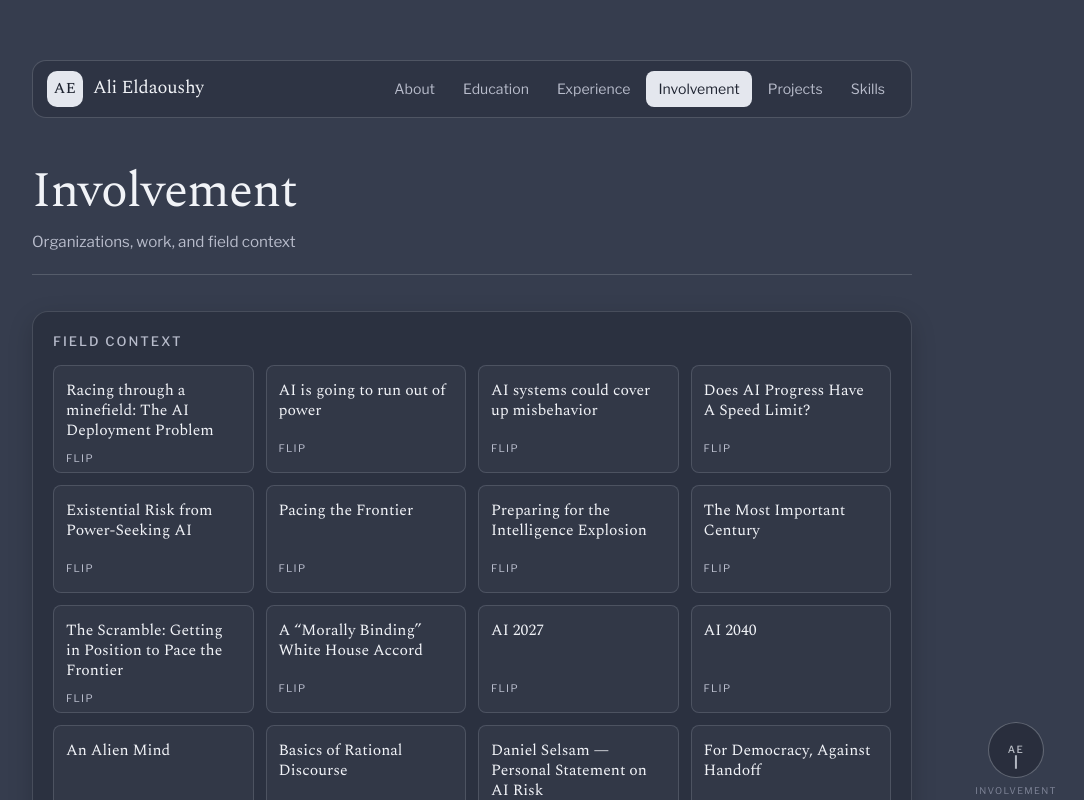
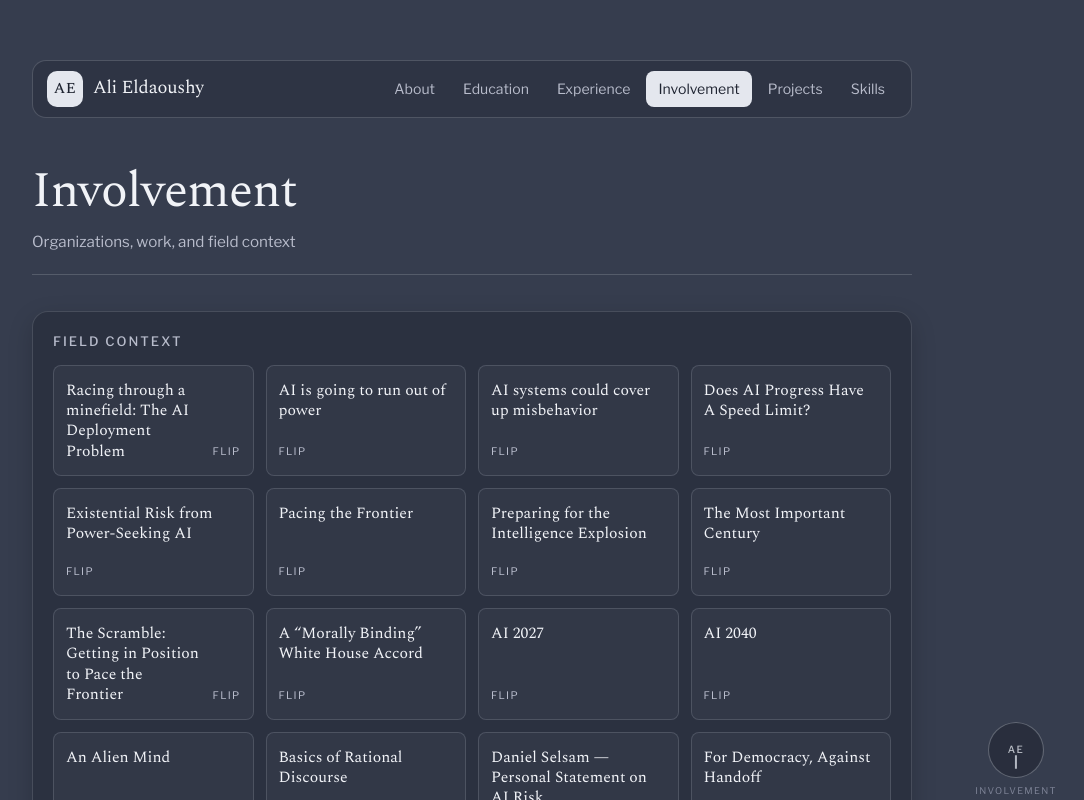
Before and after one commit to alieldaoushyuci/portfolio, a Next.js app: page /portfolio/involvement in a window 1280 px wide. Shown: the top 800 px of the page, without its empty margins (168-1252 px from the left). Built offline with nearby package versions, Linux system fonts and the light colour scheme.

Commit message:
Move the Flip hint beside long Field Context titles so it stays inside the card.

```diff
--- a/app/components/FieldContextDeck.jsx
+++ b/app/components/FieldContextDeck.jsx
@@ -1,6 +1,8 @@
 'use client';
 
 import { useState } from 'react';
+
+const LONG_TITLE = 48;
 
 function hostLabel(href) {
   try {
@@ -17,12 +19,13 @@ export default function FieldContextDeck({ items }) {
     <ul className="context-deck">
       {items.map((item) => {
         const isFlipped = flipped === item.title;
+        const isLong = item.title.length > LONG_TITLE;
         return (
           <li key={item.title} className="context-card-wrap">
             <div className={`context-card${isFlipped ? ' is-flipped' : ''}`}>
               <button
                 type="button"
-                className="context-face context-front"
+                className={`context-face context-front${isLong ? ' is-long' : ''}`}
                 aria-expanded={isFlipped}
                 onClick={() =>
                   setFlipped((cur) => (cur === item.title ? null : item.title))
--- a/app/globals.css
+++ b/app/globals.css
@@ -2363,9 +2363,11 @@ article .skill-usage a {
 .context-card-wrap {
   perspective: 900px;
   min-height: 108px;
+  display: flex;
 }
 
 .context-card {
+  display: flex;
   position: relative;
   width: 100%;
   height: 100%;
@@ -2394,11 +2396,28 @@ article .skill-usage a {
 }
 
 .context-front {
+  position: relative;
+  min-height: 108px;
   width: 100%;
   text-align: left;
   color: inherit;
   cursor: pointer;
   font: inherit;
+}
+
+.context-front.is-long {
+  flex-direction: row;
+  align-items: flex-end;
+  gap: 12px;
+}
+
+.context-front.is-long .context-title {
+  flex: 1 1 auto;
+  align-self: flex-start;
+}
+
+.context-front.is-long .context-hint {
+  flex: 0 0 auto;
 }
 
 .context-front:hover,
```
Also changed, not shown: 30 other files (tests, documents, lock files or other folders).
